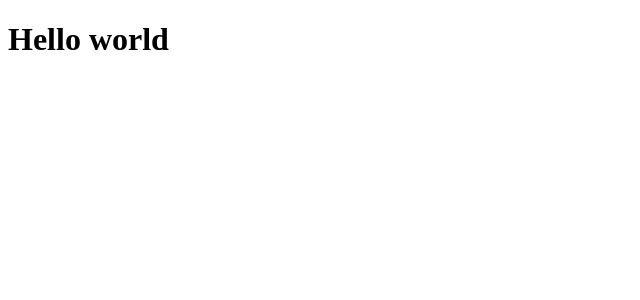
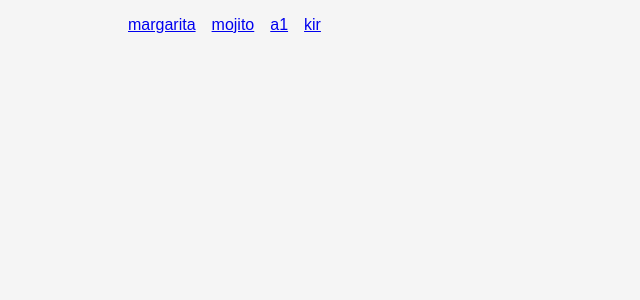
Before and after one commit to dmko1610/cocktail-selector, a React (Vite) app: page /margarita in a window 1280 px wide. Shown: the top 300 px of the page, without its empty margins (0-640 px from the left). Built offline with nearby package versions, Linux system fonts and the light colour scheme.

Commit message:
Add menu and routing

```diff
--- a/src/App.tsx
+++ /dev/null
@@ -1,3 +0,0 @@
-export default function App() {
-  return <h1>Hello world</h1>;
-}
--- /dev/null
+++ b/src/app/App.tsx
@@ -0,0 +1,13 @@
+import Menu from "../shared/components/Menu";
+import { AppRoutes } from "./router";
+
+const codes = ["margarita", "mojito", "a1", "kir"];
+
+export default function App() {
+  return (
+    <div className="container">
+      <Menu codes={codes} />
+      <AppRoutes />
+    </div>
+  );
+}
--- /dev/null
+++ b/src/app/router.tsx
@@ -0,0 +1,12 @@
+import { Navigate, Route, Routes } from "react-router-dom";
+
+const cocktailCodes = ["margarita", "mojito", "a1", "kir"];
+
+export const AppRoutes = () => (
+  <Routes>
+    <Route
+      path="/"
+      element={<Navigate to={`/${cocktailCodes[0]}`} replace />}
+    />
+  </Routes>
+);
--- a/src/main.tsx
+++ b/src/main.tsx
@@ -1,9 +1,13 @@
 import React from "react";
 import ReactDOM from "react-dom/client";
-import App from "./App";
+import App from "./app/App";
+import { BrowserRouter } from "react-router-dom";
+import './shared/styles/main.scss'
 
 ReactDOM.createRoot(document.getElementById("root")!).render(
   <React.StrictMode>
-    <App />
+    <BrowserRouter>
+      <App />
+    </BrowserRouter>
   </React.StrictMode>
 );
--- /dev/null
+++ b/src/shared/components/Menu.tsx
@@ -0,0 +1,17 @@
+import { NavLink } from "react-router-dom";
+
+export default function Menu({ codes }: { codes: string[] }) {
+  return (
+    <nav className="menu">
+      {codes.map((code) => (
+        <NavLink
+          key={code}
+          to={`/${code}`}
+          className={({ isActive }) => (isActive ? "active" : "")}
+        >
+          {code}
+        </NavLink>
+      ))}
+    </nav>
+  );
+}
--- /dev/null
+++ b/src/shared/styles/main.scss
@@ -0,0 +1,18 @@
+body {
+  margin: 0;
+  font-family: sans-serif;
+  background: #f5f5f5;
+}
+
+.container {
+  max-width: 1024px;
+  min-width: 360px;
+  margin: 0 auto;
+  padding: 16px;
+}
+
+.menu {
+  display: flex;
+  gap: 1rem;
+  margin-bottom: 20px;
+}
```
